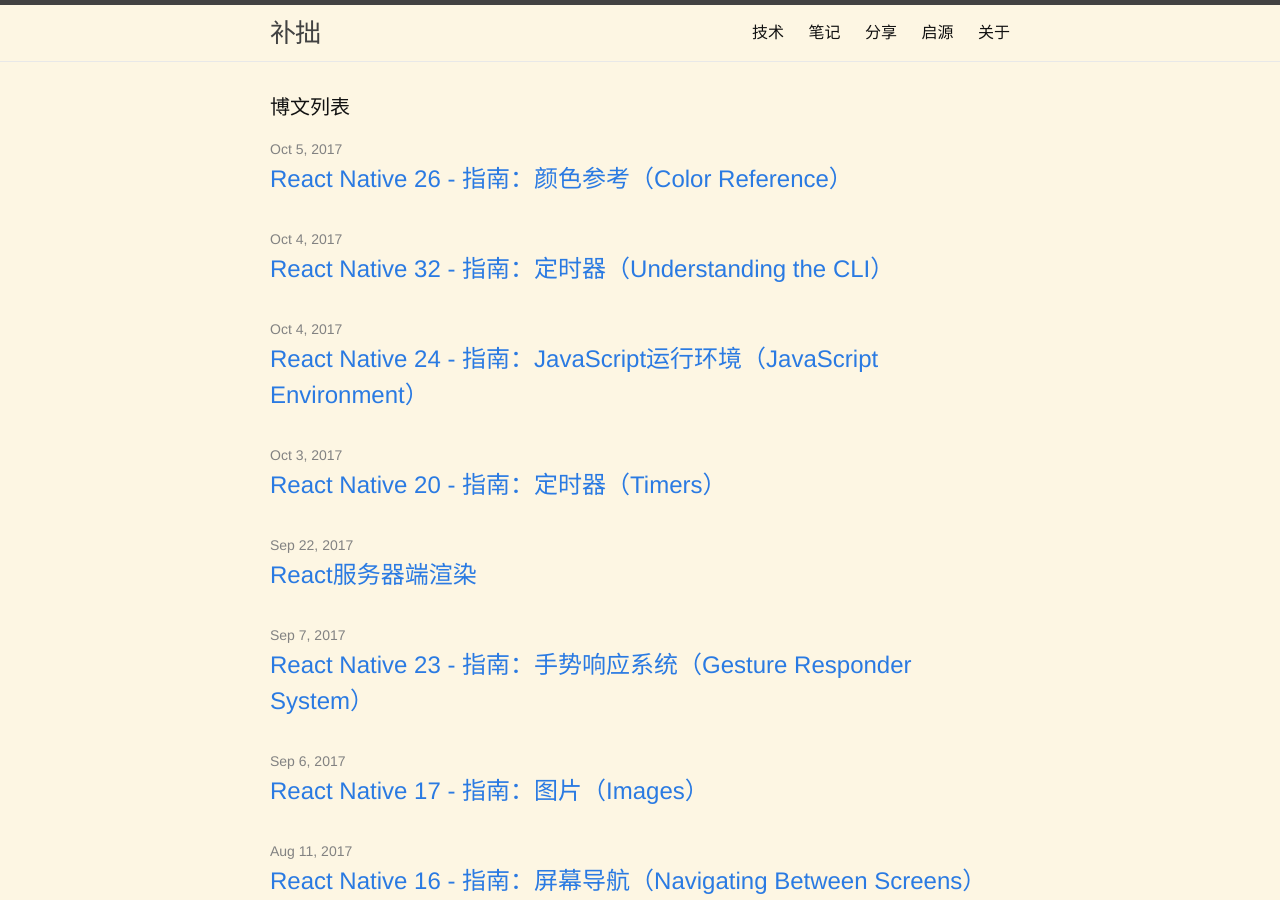
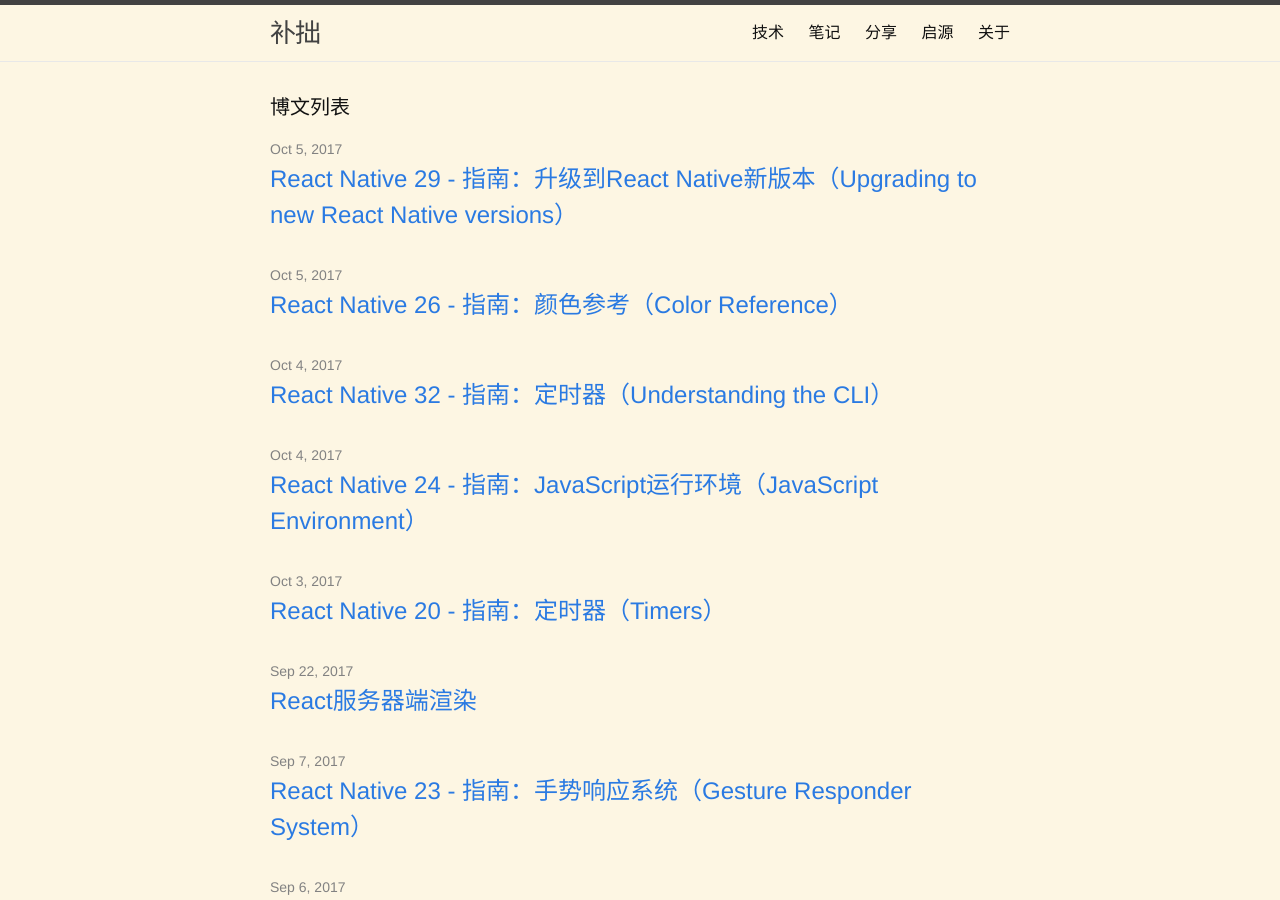
Before and after one commit to testudy/testudy.github.io, a Jekyll site: the page built from index.html, in a window 1280 px wide and 900 px high. Built offline with Jekyll 4.4.1, drawn with Linux system fonts in a browser that asks for light colours; comment, search, counter and statistics services are not loaded; part of the change alters nothing that is shown.

Commit message:
学习更新

````diff
--- a/tech/_drafts/2017-07-22-react-native-29-guide-Upgrading.md
+++ b/tech/_posts/2017-10-05-react-native-29-guide-Upgrading.md
@@ -1,68 +1,92 @@
 ---
-id: upgrading
-title: Upgrading to new React Native versions
-layout: docs
-category: Guides
-permalink: docs/upgrading.html
-next: contributing
-previous: running-on-device
+layout: post
+title: React Native 29 - 指南：升级到React Native新版本（Upgrading to new React Native versions）
+tags: 原创 技术 翻译 React-Native
 ---
+
+[原文](https://facebook.github.io/react-native/docs/upgrading.html)
 
 Upgrading to new versions of React Native will give you access to more APIs, views, developer tools and other goodies. Upgrading requires a small amount of effort, but we try to make it easy for you. The instructions are a bit different depending on whether you used `create-react-native-app` or `react-native init` to create your project.
 
-## Create React Native App projects
+将React Native升级到新版本可以获取更多的API、视图组件、开发者工具和其他的新特性。升级需要做一定的工作，但我们会努力使其变得更简单。取决于`create-react-native-app`或`react-native init`，这份介绍会存在些许的差异。
+
+## Create React Native App项目（Create React Native App projects）
 
 Upgrading your Create React Native App project to a new version of React Native requires updating the `react-native`, `react`, and `expo` package versions in your `package.json` file. Please refer to [this document](https://github.com/react-community/create-react-native-app/blob/master/VERSIONS.md) to find out what versions are supported. You will also need to set the correct `sdkVersion` in your `app.json` file.
 
+将Create React Native App项目升级到React Native的新版本，需要升级`package.json`文件中的`react-native`、`react`和`expo`三个软件包。参考[这份文档](https://github.com/react-community/create-react-native-app/blob/master/VERSIONS.md)确定支持的版本，并在`app.json`文件中设置正确的`sdkVersion`。
+
 See the [CRNA user guide](https://github.com/react-community/create-react-native-app/blob/master/react-native-scripts/template/README.md#updating-to-new-releases) for up-to-date information about upgrading your project.
+
+参考[CRNA用户指南](https://github.com/react-community/create-react-native-app/blob/master/react-native-scripts/template/README.md#updating-to-new-releases)中关于升级部分的信息，来升级项目。
 
 ## Projects built with native code
 
-<div class="banner-crna-ejected">
-  <h3>Projects with Native Code Only</h3>
-  <p>
-    This section only applies to projects made with <code>react-native init</code> or to those made with Create React Native App which have since ejected. For more information about ejecting, please see the <a href="https://github.com/react-community/create-react-native-app/blob/master/EJECTING.md" target="_blank">guide</a> on the Create React Native App repository.
-  </p>
-</div>
+### Projects with Native Code Only
+
+This section only applies to projects made with `react-native init` or to those made with Create React Native App which have since ejected. For more information about ejecting, please see the [guide](https://github.com/react-community/create-react-native-app/blob/master/EJECTING.md) on the Create React Native App repository.
+
+这一小节仅适用于由`react-native init`创建的项目，或者由Create React Native App创建但已经独立（ejected）的项目。关于独立（ejected）的信息，请参考Create React Native App库中的[指南](https://github.com/react-community/create-react-native-app/blob/master/EJECTING.md)说明。
 
 Because React Native projects built with native code are essentially made up of an Android project, an iOS project, and a JavaScript project, upgrading can be rather tricky. Here's what you need to do to upgrade from an older version of React Native.
 
-### Upgrade based on Git
+因为React Native项目的构建本质上由Android项目、iOS项目和JavaScript项目3个项目构成，所以升级起来会复杂一些。下面是从旧版本升级时需要进行的工作。
+
+### 基于Git升级（Upgrade based on Git）
 
 The module `react-native-git-upgrade` provides a one-step operation to upgrade the source files with a minimum of conflicts. Under the hood, it consists in 2 phases:
 
 * First, it computes a Git patch between both old and new template files,
 * Then, the patch is applied on the user's sources.
 
+`react-native-git-upgrade`模块提供了一步到位的操作方法，把需要更新的源码全部更新。这里面包含了一下两个步骤：
+
+* 首先，在新旧两个版本的模板文件中计算出Git的补丁文件；
+* 然后，把补丁文件应用到用户的源码中。
+
 > **IMPORTANT:** You don't have to install the new version of the `react-native` package, it will be installed automatically.
+>
+> **重要：**，不必手动安装`react-native`的新版本，它将会被自动安装。
 
-#### 1. Install Git
+#### 1. 安装Git（Install Git）
 
 While your project does not have to be handled by the Git versioning system -- you can use Mercurial, SVN, or nothing -- you will still need to [install Git](https://git-scm.com/downloads) on your system in order to use `react-native-git-upgrade`. Git will also need to be available in the `PATH`.
 
-#### 2. Install the `react-native-git-upgrade` module
+无论您的项目源码是否使用Git管理（比如使用的是Mercurial、SVN或者不使用任何代码版本管理系统），您需要在系统中[安装Git](https://git-scm.com/downloads)，才能使用`react-native-git-upgrade`。同时需要在`PATH`中设置Git以保证全局可用。
+
+#### 2. 安装`react-native-git-upgrade`模块（Install the `react-native-git-upgrade` module）
 
 The `react-native-git-upgrade` module provides a CLI and must be installed globally:
+
+`react-native-git-upgrade`模块提供了CLI，必须全局安装：
 
 ```sh
 $ npm install -g react-native-git-upgrade
 ```
 
-#### 3. Run the command
+#### 3. 执行命令（Run the command）
 
 Run the following command to start the process of upgrading to the latest version:
+
+执行下面的命令，启动升级到最新版本的过程：
 
 ```sh
 $ react-native-git-upgrade
 ```
 
 > You may specify a React Native version by passing an argument: `react-native-git-upgrade X.Y`
+>
+> 可以通过传参来指定升级目标的React Native版本：`react-native-git-upgrade X.Y`
 
 The templates are upgraded in a optimized way. You still may encounter conflicts but only where the Git 3-way merge have failed, depending on the version and how you modified your sources.
 
-#### 4. Resolve the conflicts
+更新模板的方式已经经过优化，但根据要更新的版本和本地的代码修改的状态，还是可能遇到冲突的情况（合并基于Git的3-Way合并算法）。
+
+#### 4. 解决冲突（Resolve the conflicts）
 
 Conflicted files include delimiters which make very clear where the changes come from. For example:
+
+发生冲突的文件包含分隔符，清晰的标明了哪里发生了冲突，冲突来源于哪儿。如下所示：
 
 ```
 13B07F951A680F5B00A75B9A /* Release */ = {
@@ -89,15 +113,23 @@ Conflicted files include delimiters which make very clear where the changes come
 
 You can think of "ours" as "your team" and "theirs" as "the React Native dev team".
 
-### Alternative
+“ours”标识您自己的团队代码，“theirs”标识“React Native开发团队”。
+
+### 备用方法（Alternative）
 
 Use this only in case the above didn't work.
 
-#### 1. Upgrade the `react-native` dependency
+建议上述方法不起作用的时候再使用下面的方法。
+
+#### 1. 升级`react-native`依赖（Upgrade the `react-native` dependency）
 
 Note the latest version of the `react-native` npm package [from here](https://www.npmjs.com/package/react-native) (or use `npm info react-native` to check).
 
+可以[在这里](https://www.npmjs.com/package/react-native)查询`react-native`的最新版本（也可以使用`npm info react-native`检查）。
+
 Now install that version of `react-native` in your project with `npm install --save`:
+
+接下来使用`npm install --save`命令，在您的项目中安装上述查询到的`react-native`版本：
 
 ```sh
 $ npm install --save react-native@X.Y
@@ -106,20 +138,29 @@ npm WARN peerDependencies The peer dependency react@~R included from react-nativ
 ```
 
 If you saw a warning about the peerDependency, also upgrade `react` by running:
+
+如果您看到了上面的警告信息，请执行下面的命令升级`react`：
+
 ```sh
 $ npm install --save react@R
 # where R is the new version of react from the peerDependency warning you saw
 ```
 
-#### 2. Upgrade your project templates
+#### 2. 升级项目模板（Upgrade your project templates）
 
 The new npm package may contain updates to the files that are normally generated when you
 run `react-native init`, like the iOS and the Android sub-projects.
 
+执行新版本的NPM软件包的`react-native init`命令之后，在iOS和Android子项目中可能包含一些文件的更新。
+
 You may consult [rn-diff](https://github.com/ncuillery/rn-diff) to see if there were changes in the project template files.
 In case there weren't any, simply rebuild the project and continue developing. In case of minor changes, you may update your project manually and rebuild.
 
+可以查询[rn-diff](https://github.com/ncuillery/rn-diff)项目确定更新的模板文件。如果没有更新的文件，简单的重新编译继续开发即可。当主版本发生较大的变化时，手工更新项目并重新编译即可。
+
 If there were major changes, run this in a terminal to get these:
+
+如果存在主版本的修改，执行下面的命令即可：
 
 ```sh
 $ react-native upgrade
@@ -131,6 +172,14 @@ This will check your files against the latest template and perform the following
 * If a file in the template is identical to your file, it is skipped.
 * If a file is different in your project than the template, you will be prompted; you have options to keep your file or overwrite it with the template version.
 
-##  Manual Upgrades
+这将会根据最新的模板检查您的文件，并执行下面的步骤：
+
+* 如果模板中存在新文件，则直接创建；
+* 如果文件没有发生变化，则直接跳过；
+* 如果和项目中的文件存在差异，则提示使用新文件替换，还是保留旧版本的文件？
+
+## 手工更新（Manual Upgrades）
 
 Some upgrades require manual steps, e.g. 0.13 to 0.14, or 0.28 to 0.29. Be sure to check the [release notes](https://github.com/facebook/react-native/releases) when upgrading so that you can identify any manual changes your particular project may require.
+
+某些升级需要手工执行，比如0.13到0.14，或者0.28到0.29，首先在执行更新钱仔细阅读[发版说明](https://github.com/facebook/react-native/releases)，以便于确认需要更新变动的范围。
````
